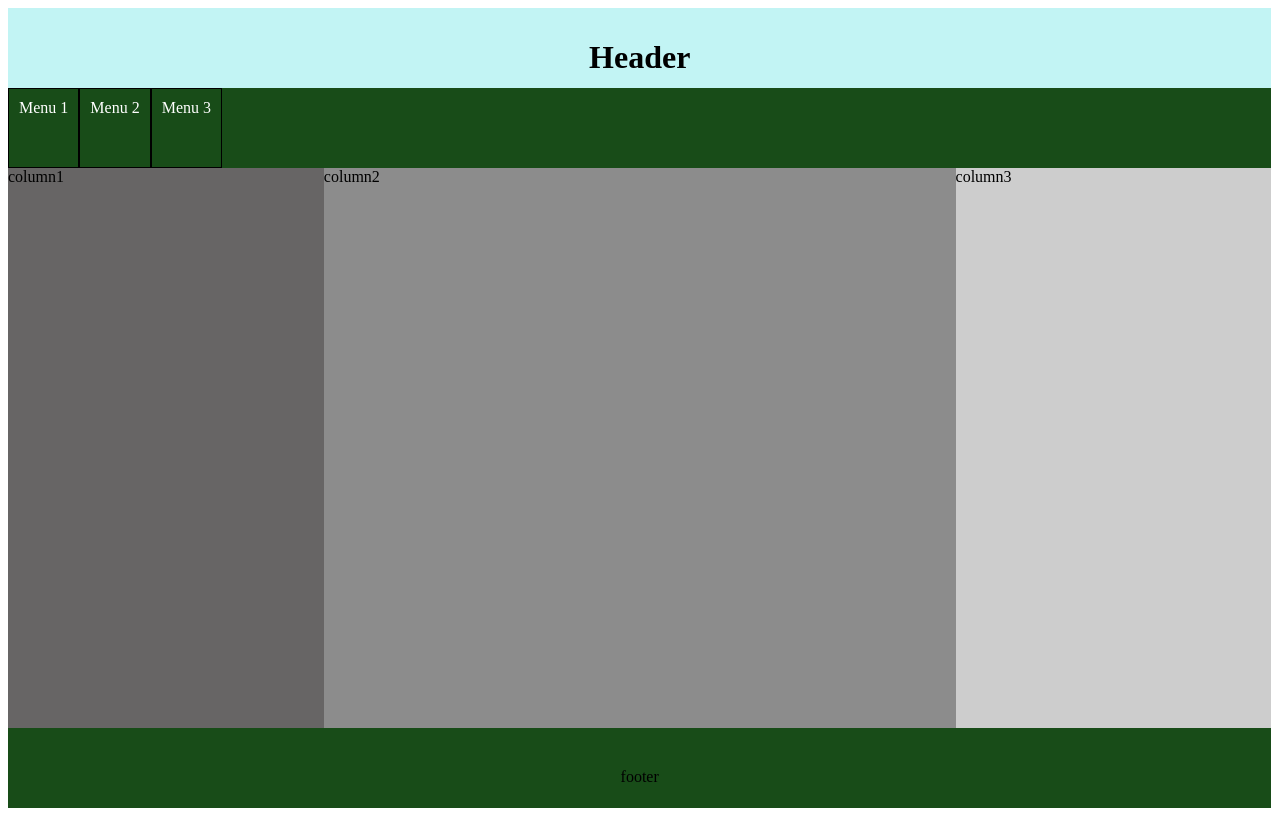
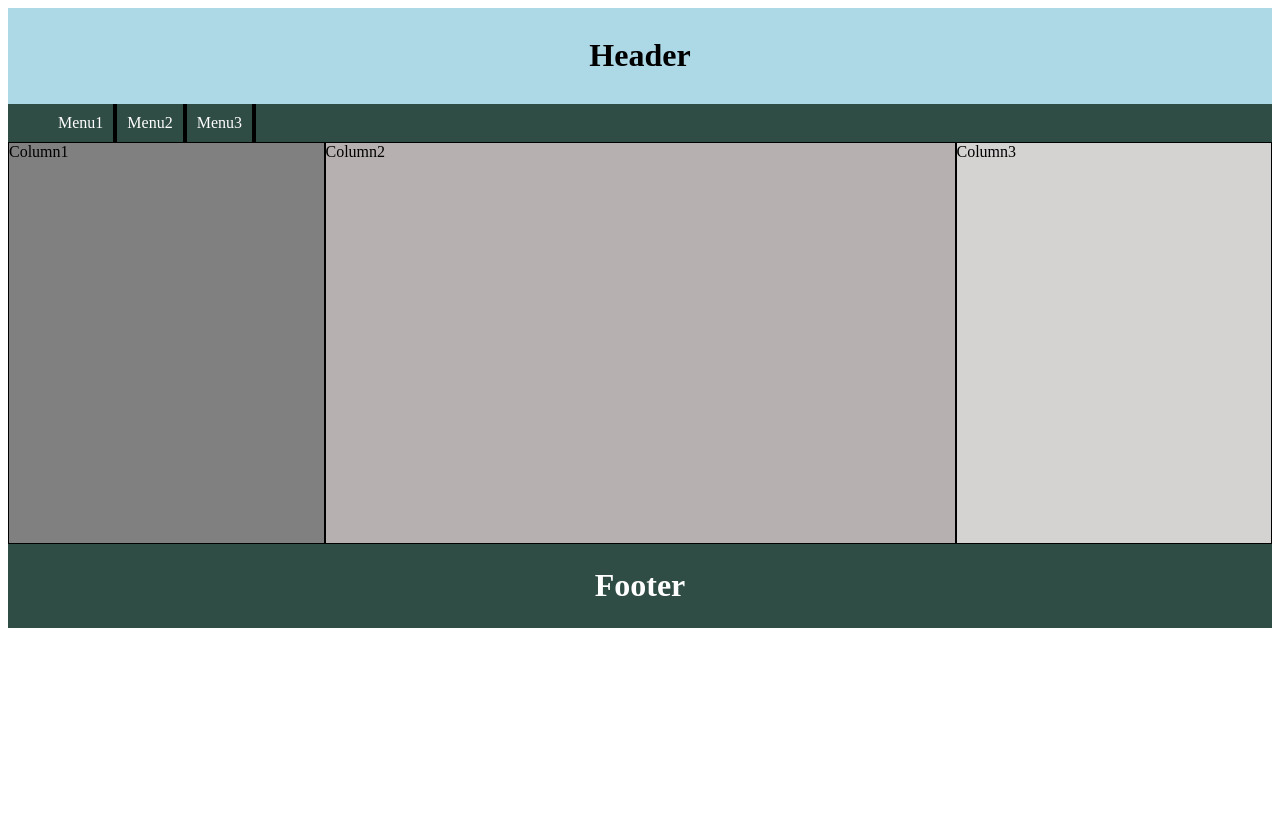
Before and after one commit to Ijlal01/Ijlal01.github.io, a plain HTML site: page Lab-Flexbox/index.html in a window 1280 px wide. Drawn offline with Linux system fonts and the light colour scheme.

Commit message:
commit10

```diff
--- a/Lab-Flexbox/index.html
+++ b/Lab-Flexbox/index.html
@@ -1,37 +1,34 @@
 <!DOCTYPE html>
 <html lang="en">
-
 <head>
+    <meta charset="UTF-8">
+    <meta http-equiv="X-UA-Compatible" content="IE=edge">
     <meta name="viewport" content="width=device-width, initial-scale=1.0">
-    <link href="style.css" rel="stylesheet">
+    <link rel="stylesheet" href="style.css">
+    <title>Document</title>
 </head>
-
 <body>
-    <div class="grid-container">
-
-        <div class="header">
-            <h1><span class="header-text">Header</span></h1>
-        </div>
-        <div class="menu">
-            <div class="menu1"> Menu 1</div>
-            <div class="menu2"> Menu 2</div>
-            <div class="menu3"> Menu 3</div>
-        </div>
-        <div class="column1">
-            column1
-        </div>
-        <div class="column2">
-            column2
-        </div>
-        <div class="column3">
-            column3
-        </div>
-        <div class="footer">
-            <span class="footer-text">footer</span>
-
-        </div>
+    <div class="header">
+      <h1>Header</h1>
     </div>
 
-</body>
+    <div class="row">
+      <div class="col-3 col-s-3 menu">
+        <ul>
+          <li>Menu1</li>
+          <li>Menu2</li>
+          <li>Menu3</li>
+        </ul>
+      </div>
 
+      <div class="main">
+          <div class="column1">Column1</div>
+          <div class="column2">Column2</div>
+          <div class="column3">Column3</div>
+      </div>
+
+    <div class="footer">
+        <h1>Footer</h1>
+    </div>
+  </body>
 </html>
--- a/Lab-Flexbox/style.css
+++ b/Lab-Flexbox/style.css
@@ -1,96 +1,82 @@
-body {
-    height: 100vh;
+.header {
+  background-color: lightblue;
+  text-align: center;
+  padding: 8px;
 }
 
-.grid-container {
-    height: 100vh;
+ul {
+  list-style-type: none;
   margin: 0;
-    display: grid;
-    grid-template-columns: 8.33% 8.33% 8.33% 8.33% 8.33% 8.33% 8.33% 8.33% 8.33% 8.33% 8.33% 8.33%;
-    grid-template-rows: 10% 10% 70% 10%;
-    grid-template-areas:
-        'h  h  h  h  h  h  h  h  h  h  h  h'
-        'm  m  m  m  m  m  m  m  m  m  m  m'
-        'c1 c1 c1 c2 c2 c2 c2 c2 c2 c3 c3 c3'
-        'f  f  f  f  f  f  f  f  f  f  f  f';
+  overflow: hidden;
+  background-color: #304d45;
 }
 
-.header {
-    grid-area: h;
-    background-color: rgb(194, 244, 244);
-    text-align: center;
-    font-weight: bold;
-
-}
-.header>h1{
-    padding:10px;
+li {
+  float: left;
+  border-right: 4px solid black;
+  padding: 10px;
+  color: white;
 }
 
-
-.menu {
-    grid-area: m;
-    background-color: rgb(24, 76, 24);
-    display: flex;
-    flex-direction: row;
+li a {
+  display: block;
   color: white;
-    vertical-align: middle;
-
-
+  text-align: center;
+  padding: 14px 16px;
+  text-decoration: none;
 }
 
-.menu1,
-.menu2,
-.menu3 {
-
-    border: 1px solid black;
-    padding:10px;
-    /* padding-top: 34px;
-    padding-left: 5px;
-    padding-right: 5px; */
+.main {
+  display: flex;
+  flex-wrap: wrap;
+  /* flex-direction: row; */
+  margin-bottom: 0;
 }
 
-
-.column1 {
-    grid-area: c1;
-    background-color: rgb(103, 101, 101);
+.main div {
+  border: 1px solid black;
+  flex: 1;
+  height: 400px;
+  background-color: grey;
+  text-align: left;
 }
 
-.column2 {
-    grid-area: c2;
-    background-color: rgb(140, 140, 140);
+.main div:nth-child(2) {
+  border: 1px solid black;
+  flex: 2;
+  background-color: rgba(156, 147, 147, 0.726);
+  text-align: left;
 }
 
-.column3 {
-    grid-area: c3;
-    background-color: rgb(205, 205, 205);
+.main div:nth-child(3) {
+  background-color: rgba(156, 147, 147, 0.418);
 }
 
 .footer {
-    grid-area: f;
-    background-color: rgb(24, 76, 24);
   text-align: center;
-    vertical-align: middle;
+  background-color: #304d45;
+  color: white;
+  padding: 2px 0 2px 0;
 }
 
-.footer-text {
-    position: relative;
-    top: 50%
+/* Responsive layout - makes the two columns stack on top of each other instead of next to each other */
+@media only screen and (max-width: 450px) {
+  .main {
+    /* flex: 100%; */
+    flex-basis: 30%;
+    flex-wrap: wrap;
   }
 
-@media only screen and (max-width: 600px) {
-    .grid-container {
-        height: 100vh;
-        margin: 0;
-        display: grid;
-        grid-template-columns: 8.33% 8.33% 8.33% 8.33% 8.33% 8.33% 8.33% 8.33% 8.33% 8.33% 8.33% 8.33%;
-        grid-template-rows: 10% 10% 35% 35% 10%;
-        grid-template-areas:
-            'h  h  h  h  h  h  h  h  h  h  h  h'
-            'm  m  m  m  m  m  m  m  m  m  m  m'
-            'c1 c1 c1 c1 c1 c1 c3 c3 c3 c3 c3 c3'
-            'c2 c2 c2 c2 c2 c2 c2 c2 c2 c2 c2 c2'
-            'f  f  f  f  f  f  f  f  f  f  f  f';
+  .column1 {
+    flex: 1;
+    order: 1;
   }
-
-
+  .column2 {
+    flex: 2;
+    order: 3;
   }
+  .column3 {
+    flex: 1;
+    order: 2;
+  }
+}
```
Also changed, not shown: 2 other files. Lines whose indentation alone changed are shown as unchanged.
